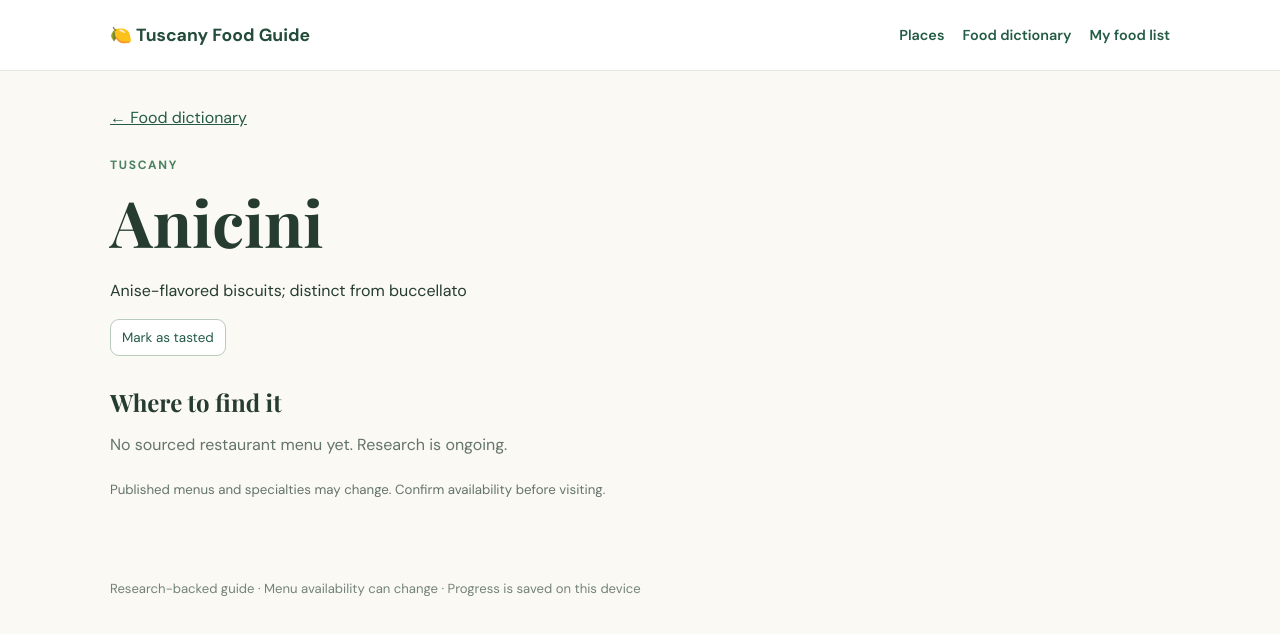
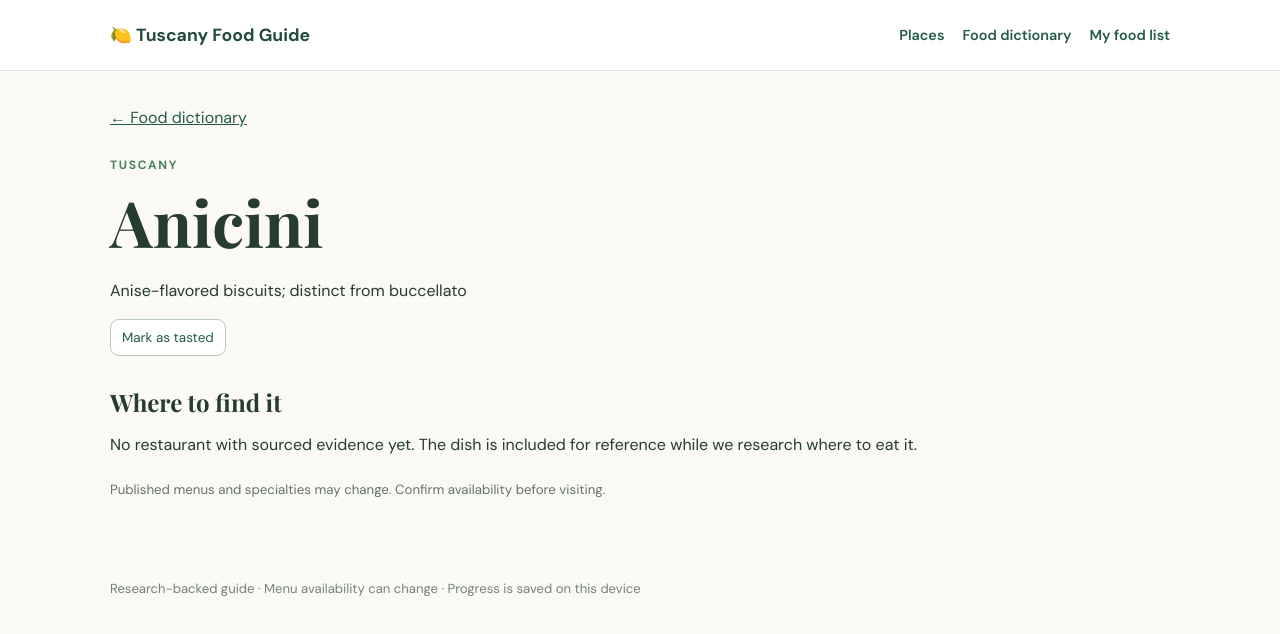
Before and after one commit to krismcfarlin/tuscany-food-guide, a SvelteKit app: page /foods/anicini in a window 1280 px wide. Shown: the top 634 px of the page. Built offline with nearby package versions, Linux system fonts and the light colour scheme.

Commit message:
fix: expose food to restaurant evidence links

```diff
--- a/src/routes/foods/[slug]/+page.svelte
+++ b/src/routes/foods/[slug]/+page.svelte
@@ -1,4 +1,10 @@
-<script lang="ts">import { base } from '$app/paths';import { evidence, placeById, evidenceRank, directionsUrl } from '$lib/data'; import { progress, toggleProgress } from '$lib/progress'; export let data: { dish: { id: string; italianName: string; englishDescription: string; region: string } }; $: matches = evidence.filter(e => e.foodId === data.dish.id && e.evidenceStatus !== 'unverified').sort((a,b) => evidenceRank(a)-evidenceRank(b));</script>
+<script lang="ts">
+ import { base } from '$app/paths';
+ import { evidence, placeById, evidenceRank, directionsUrl } from '$lib/data';
+ import { progress, toggleProgress } from '$lib/progress';
+ export let data: { dish: { id: string; italianName: string; englishDescription: string; region: string } };
+ $: matches = evidence.filter(e => e.foodId === data.dish.id && e.evidenceStatus !== 'unverified').sort((a,b) => evidenceRank(a)-evidenceRank(b));
+</script>
 <a href="{base}/foods" class="back">← Food dictionary</a><section class="pageintro"><p class="eyebrow">{data.dish.region.toUpperCase()}</p><h1>{data.dish.italianName}</h1><p>{data.dish.englishDescription}</p><button class:active={$progress.tasted.includes(data.dish.id)} onclick={() => toggleProgress('tasted',data.dish.id)}>{$progress.tasted.includes(data.dish.id) ? '✓ I tried this' : 'Mark as tasted'}</button></section>
-<h2>Where to find it</h2>{#if matches.length === 0}<p class="muted">No sourced restaurant menu yet. Research is ongoing.</p>{:else}<div class="cards">{#each matches as item}<article class="card"><span class="tag">{item.evidenceStatus === 'confirmed' ? 'Primary source' : 'Reported menu'}</span><h3>{placeById.get(item.placeId)?.name ?? 'Unknown place'}</h3><p><strong>On the menu:</strong> {item.menuName}</p><p class="muted">{placeById.get(item.placeId)?.city}</p><div class="actions">{#if item.sourceUrl}<a href={item.sourceUrl} target="_blank" rel="noopener noreferrer">Menu source ↗</a>{/if}{#if placeById.get(item.placeId)}<a href={directionsUrl(placeById.get(item.placeId)!.address)} target="_blank" rel="noopener noreferrer">Directions ↗</a>{/if}</div></article>{/each}</div>{/if}
+<h2>Where to find it</h2>{#if matches.length === 0}<p class="needs-research">No restaurant with sourced evidence yet. The dish is included for reference while we research where to eat it.</p>{:else}<div class="cards">{#each matches as item}<article class="card"><span class="tag">{item.evidenceStatus === 'confirmed' ? 'Primary / official source' : 'Third-party report'}</span><h3><a href="{base}/places/{item.placeId}">{placeById.get(item.placeId)?.name ?? 'Unknown place'} →</a></h3><p><strong>On the menu:</strong> {item.menuName}</p><p class="muted">{placeById.get(item.placeId)?.city}</p><div class="actions">{#if item.sourceUrl}<a href={item.sourceUrl} target="_blank" rel="noopener noreferrer">Menu source ↗</a>{/if}{#if placeById.get(item.placeId)}<a href={directionsUrl(placeById.get(item.placeId)!.address)} target="_blank" rel="noopener noreferrer">Directions ↗</a>{/if}</div></article>{/each}</div>{/if}
 <p class="legend">Published menus and specialties may change. Confirm availability before visiting.</p>
```
